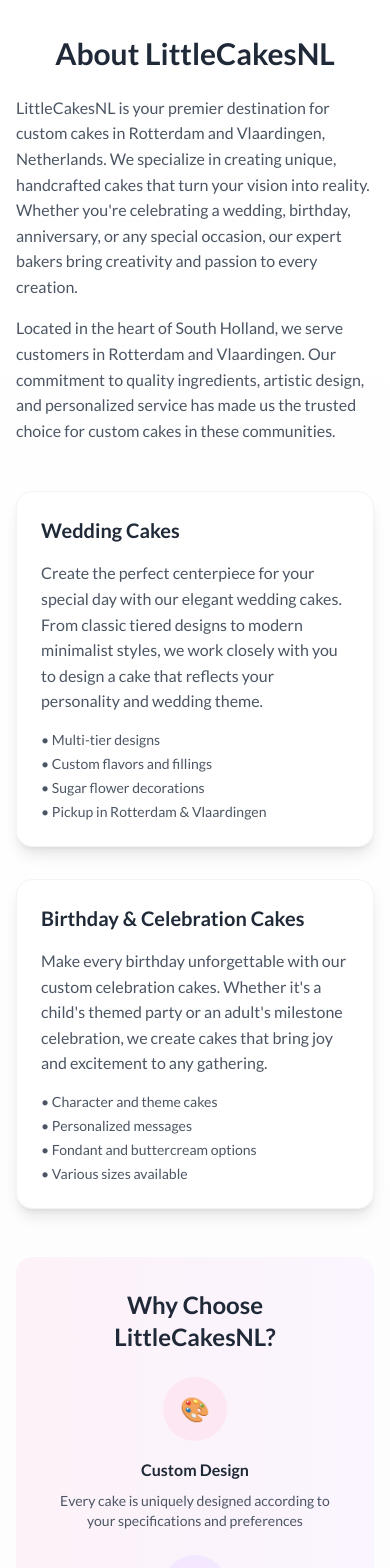
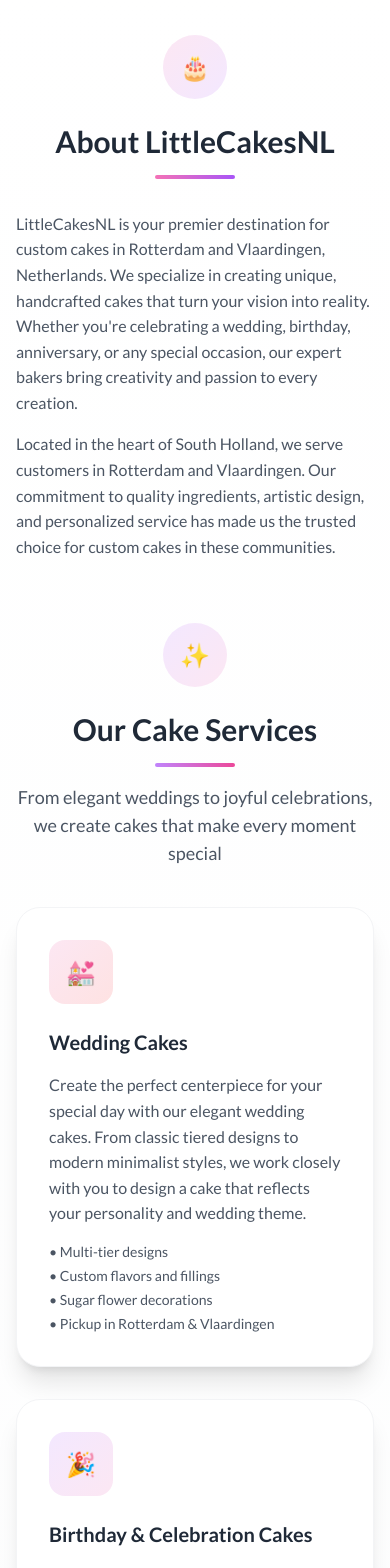
Before and after one commit to ILLUSIONack/LittleCakesNLOrderBook, a Next.js app in the folder littlecakesnl/: page / in a window 390 px wide. Shown: the part 2980-4548 px from the top of the page. Built offline with nearby package versions, Linux system fonts and the light colour scheme.

Commit message:
Improve sections

```diff
--- a/littlecakesnl/src/app/page.tsx
+++ b/littlecakesnl/src/app/page.tsx
@@ -664,10 +664,16 @@
           <div className="max-w-4xl mx-auto">
 
             {/* About LittleCakesNL */}
-            <div className="mb-12">
-              <h2 className="text-3xl lg:text-4xl font-bold text-gray-800 mb-6 text-center">
+            <div className="mb-16">
+              <div className="text-center mb-8">
+                <div className="w-16 h-16 bg-gradient-to-br from-pink-100 to-purple-100 rounded-full flex items-center justify-center mx-auto mb-6">
+                  <span className="text-2xl">🎂</span>
+                </div>
+                <h2 className="text-3xl lg:text-4xl font-bold text-gray-800 mb-4">
                   About LittleCakesNL
                 </h2>
+                <div className="w-20 h-1 bg-gradient-to-r from-pink-400 to-purple-500 mx-auto rounded-full"></div>
+              </div>
               <div className="prose prose-lg mx-auto text-gray-600">
                 <p className="mb-4">
                   LittleCakesNL is your premier destination for custom cakes in Rotterdam and Vlaardingen, Netherlands.
@@ -684,8 +690,24 @@
             </div>
 
             {/* Services Grid */}
-            <div className="grid md:grid-cols-2 gap-8 mb-12">
-              <div className="bg-white p-6 rounded-2xl shadow-lg border border-gray-100">
+            <div className="mb-16">
+              <div className="text-center mb-10">
+                <div className="w-16 h-16 bg-gradient-to-br from-purple-100 to-pink-100 rounded-full flex items-center justify-center mx-auto mb-6">
+                  <span className="text-2xl">✨</span>
+                </div>
+                <h2 className="text-3xl lg:text-4xl font-bold text-gray-800 mb-4">
+                  Our Cake Services
+                </h2>
+                <div className="w-20 h-1 bg-gradient-to-r from-purple-400 to-pink-500 mx-auto rounded-full"></div>
+                <p className="text-lg text-gray-600 mt-4 max-w-2xl mx-auto">
+                  From elegant weddings to joyful celebrations, we create cakes that make every moment special
+                </p>
+              </div>
+                            <div className="grid md:grid-cols-3 gap-8">
+                <div className="bg-white p-8 rounded-3xl shadow-xl border border-gray-100 hover:shadow-2xl transition-all duration-300 transform hover:-translate-y-1">
+                  <div className="w-16 h-16 bg-gradient-to-br from-pink-100 to-red-100 rounded-2xl flex items-center justify-center mb-6">
+                    <span className="text-2xl">💒</span>
+                  </div>
                   <h3 className="text-xl font-bold text-gray-800 mb-4">Wedding Cakes</h3>
                   <p className="text-gray-600 mb-4">
                     Create the perfect centerpiece for your special day with our elegant wedding cakes.
@@ -700,7 +722,10 @@
                   </ul>
                 </div>
 
-              <div className="bg-white p-6 rounded-2xl shadow-lg border border-gray-100">
+                <div className="bg-white p-8 rounded-3xl shadow-xl border border-gray-100 hover:shadow-2xl transition-all duration-300 transform hover:-translate-y-1">
+                  <div className="w-16 h-16 bg-gradient-to-br from-purple-100 to-pink-100 rounded-2xl flex items-center justify-center mb-6">
+                    <span className="text-2xl">🎉</span>
+                  </div>
                   <h3 className="text-xl font-bold text-gray-800 mb-4">Birthday & Celebration Cakes</h3>
                   <p className="text-gray-600 mb-4">
                     Make every birthday unforgettable with our custom celebration cakes. Whether it&apos;s
@@ -714,14 +739,42 @@
                     <li>• Various sizes available</li>
                   </ul>
                 </div>
+
+                <div className="bg-white p-8 rounded-3xl shadow-xl border border-gray-100 hover:shadow-2xl transition-all duration-300 transform hover:-translate-y-1">
+                  <div className="w-16 h-16 bg-gradient-to-br from-blue-100 to-pink-100 rounded-2xl flex items-center justify-center mb-6">
+                    <span className="text-2xl">🎊</span>
+                  </div>
+                  <h3 className="text-xl font-bold text-gray-800 mb-4">Gender Reveal Cakes</h3>
+                  <p className="text-gray-600 mb-4">
+                    Make your gender reveal party unforgettable with our stunning surprise cakes!
+                    Our specially designed cakes feature hidden colored fillings that reveal the gender
+                    when cut, creating a magical moment for family and friends.
+                  </p>
+                  <ul className="text-sm text-gray-600 space-y-1">
+                    <li>• Hidden colored fillings (pink/blue)</li>
+                    <li>• Custom decorations and themes</li>
+                    <li>• Perfect for intimate gatherings</li>
+                    <li>• Available in various sizes</li>
+                  </ul>
+                </div>
+              </div>
             </div>
 
             {/* Why Choose Us */}
-            <div className="bg-gradient-to-r from-pink-50 to-purple-50 p-8 rounded-2xl mb-12">
-              <h3 className="text-2xl font-bold text-gray-800 mb-6 text-center">
+            <div className="bg-gradient-to-r from-pink-50 to-purple-50 p-10 rounded-3xl mb-16 shadow-xl border border-pink-100">
+              <div className="text-center mb-10">
+                <div className="w-16 h-16 bg-gradient-to-br from-pink-200 to-purple-200 rounded-full flex items-center justify-center mx-auto mb-6">
+                  <span className="text-2xl">⭐</span>
+                </div>
+                <h3 className="text-3xl lg:text-4xl font-bold text-gray-800 mb-4">
                   Why Choose LittleCakesNL?
                 </h3>
-              <div className="grid md:grid-cols-3 gap-6">
+                <div className="w-20 h-1 bg-gradient-to-r from-pink-400 to-purple-500 mx-auto rounded-full"></div>
+                <p className="text-lg text-gray-600 mt-4 max-w-2xl mx-auto">
+                  We combine creativity, quality, and local expertise to deliver exceptional cakes
+                </p>
+              </div>
+              <div className="grid md:grid-cols-3 gap-8">
                 <div className="text-center">
                   <div className="w-16 h-16 bg-pink-100 rounded-full flex items-center justify-center mx-auto mb-4">
                     <span className="text-2xl">🎨</span>
@@ -753,8 +806,14 @@
             </div>
 
             {/* Location Information */}
-            <div className="bg-white p-6 rounded-2xl shadow-lg border border-gray-100">
-              <h3 className="text-xl font-bold text-gray-800 mb-4">Service Areas</h3>
+            <div className="bg-white p-8 rounded-3xl shadow-xl border border-gray-100 mb-16">
+              <div className="text-center mb-8">
+                <div className="w-16 h-16 bg-gradient-to-br from-blue-100 to-green-100 rounded-full flex items-center justify-center mx-auto mb-6">
+                  <span className="text-2xl">📍</span>
+                </div>
+                <h3 className="text-2xl lg:text-3xl font-bold text-gray-800 mb-4">Service Areas</h3>
+                <div className="w-20 h-1 bg-gradient-to-r from-blue-400 to-green-500 mx-auto rounded-full"></div>
+              </div>
               <div className="grid md:grid-cols-2 gap-6">
                 <div>
                   <h4 className="font-semibold text-gray-800 mb-2">Primary Locations</h4>
@@ -776,10 +835,16 @@
             </div>
 
             {/* Contact Information */}
-            <div className="text-center mt-12">
-              <h3 className="text-2xl font-bold text-gray-800 mb-4">
+            <div className="text-center mt-16 mb-16">
+              <div className="mb-8">
+                <div className="w-20 h-20 bg-gradient-to-br from-pink-100 to-purple-100 rounded-full flex items-center justify-center mx-auto mb-6">
+                  <span className="text-3xl">🎂</span>
+                </div>
+                <h3 className="text-3xl lg:text-4xl font-bold text-gray-800 mb-4">
                   Ready to Order Your Dream Cake?
                 </h3>
+                <div className="w-24 h-1 bg-gradient-to-r from-pink-400 to-purple-500 mx-auto rounded-full"></div>
+              </div>
               <p className="text-gray-600 mb-6">
                 Contact us on Instagram to start your cake journey. We&apos;ll work together to create
                 something truly special for your celebration.
@@ -796,10 +861,19 @@
             </div>
 
             {/* Blog/Content Section for SEO */}
-            <div className="mt-16">
-              <h3 className="text-2xl font-bold text-gray-800 mb-6 text-center">
+            <div className="mt-16 mb-16">
+              <div className="text-center mb-10">
+                <div className="w-16 h-16 bg-gradient-to-br from-yellow-100 to-orange-100 rounded-full flex items-center justify-center mx-auto mb-6">
+                  <span className="text-2xl">📚</span>
+                </div>
+                <h3 className="text-3xl lg:text-4xl font-bold text-gray-800 mb-4">
                   Cake Tips & Inspiration
                 </h3>
+                <div className="w-20 h-1 bg-gradient-to-r from-yellow-400 to-orange-500 mx-auto rounded-full"></div>
+                <p className="text-lg text-gray-600 mt-4 max-w-2xl mx-auto">
+                  Discover helpful tips and creative ideas for your next cake celebration
+                </p>
+              </div>
               <div className="grid md:grid-cols-2 gap-6">
                 <article className="bg-white p-6 rounded-2xl shadow-lg border border-gray-100">
                   <h4 className="text-lg font-bold text-gray-800 mb-3">
```
Lines whose indentation alone changed are shown as unchanged.
